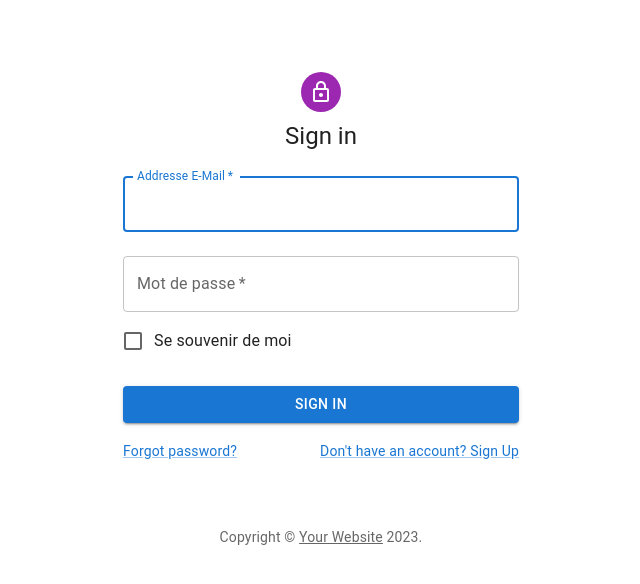
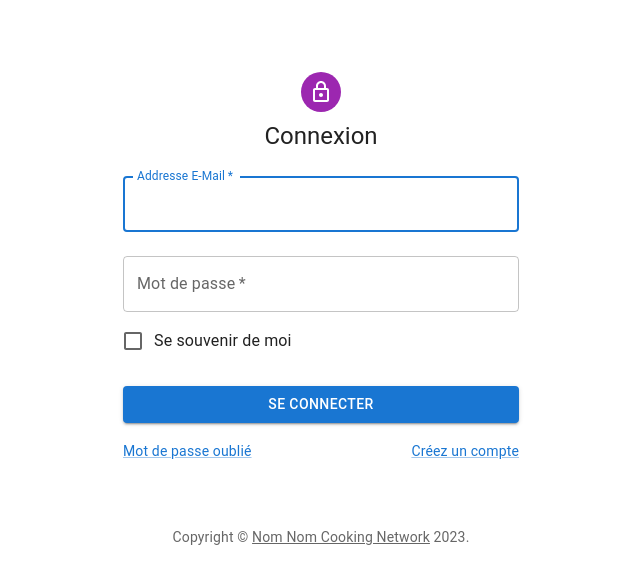
Before and after one commit to FlorianeLNT/NomNom-CookingNetwork, a React (Vite) app: page / in a window 1280 px wide. Shown: the top 584 px of the page, without its empty margins (319-959 px from the left). Built offline with nearby package versions, Linux system fonts and the light colour scheme.

Commit message:
Traduction de la page en français

```diff
--- a/src/Component/Login/Login.css
+++ b/src/Component/Login/Login.css
@@ -0,0 +1,3 @@
+.containerConnexion {
+  margin-top: 25vh;
+}
--- a/src/Component/Login/Login.jsx
+++ b/src/Component/Login/Login.jsx
@@ -23,7 +23,7 @@ function Copyright(props) {
     >
       {"Copyright © "}
       <Link color="inherit" href="https://mui.com/">
-        Your Website
+        Nom Nom Cooking Network
       </Link>{" "}
       {new Date().getFullYear()}
       {"."}
@@ -89,7 +89,7 @@ function Login() {
             <LockOutlinedIcon />
           </Avatar>
           <Typography component="h1" variant="h5">
-            Sign in
+            Connexion
           </Typography>
           <Box
             component="form"
@@ -131,17 +131,17 @@ function Login() {
               variant="contained"
               sx={{ mt: 3, mb: 2 }}
             >
-              Sign In
+              Se connecter
             </Button>
             <Grid container>
               <Grid item xs>
                 <Link href="#" variant="body2">
-                  Forgot password?
+                  Mot de passe oublié
                 </Link>
               </Grid>
               <Grid item>
                 <Link href="#" variant="body2">
-                  {"Don't have an account? Sign Up"}
+                  {"Créez un compte"}
                 </Link>
               </Grid>
             </Grid>
```
